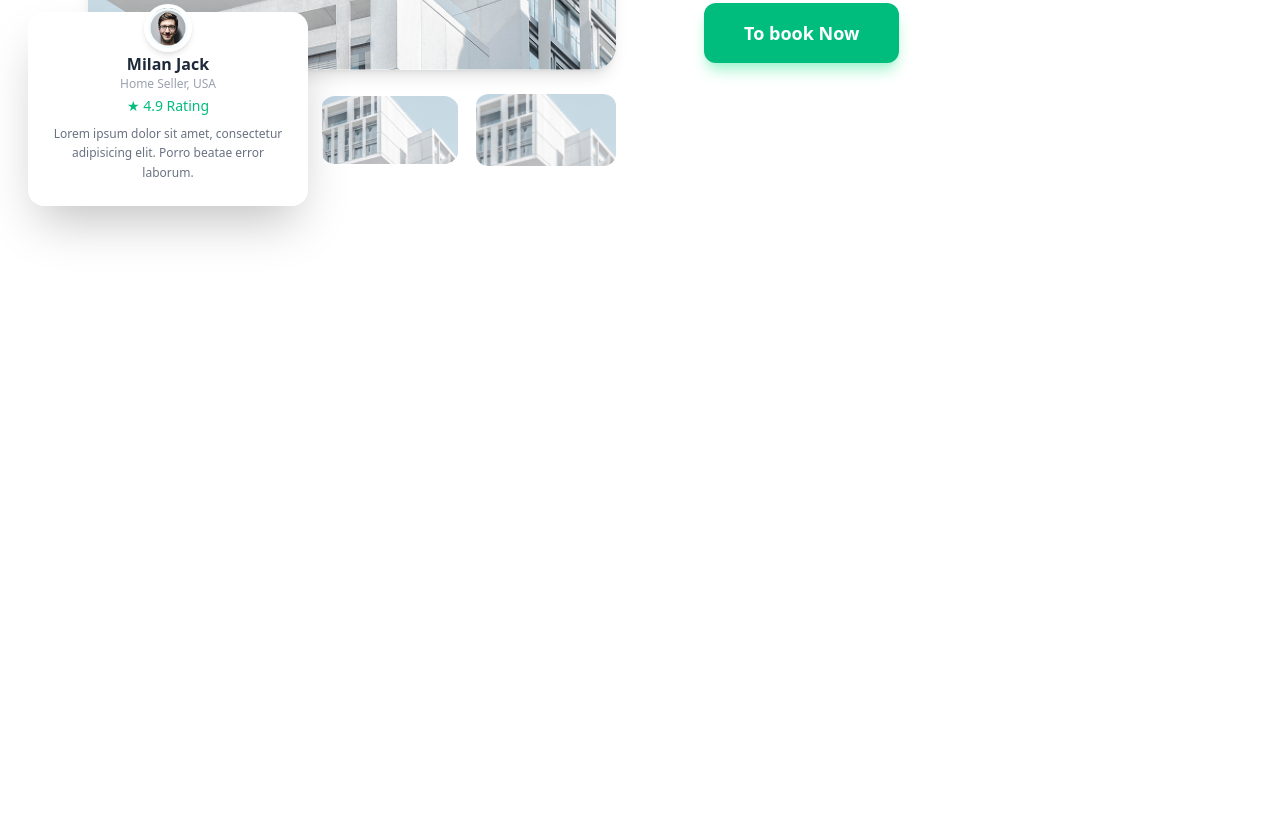
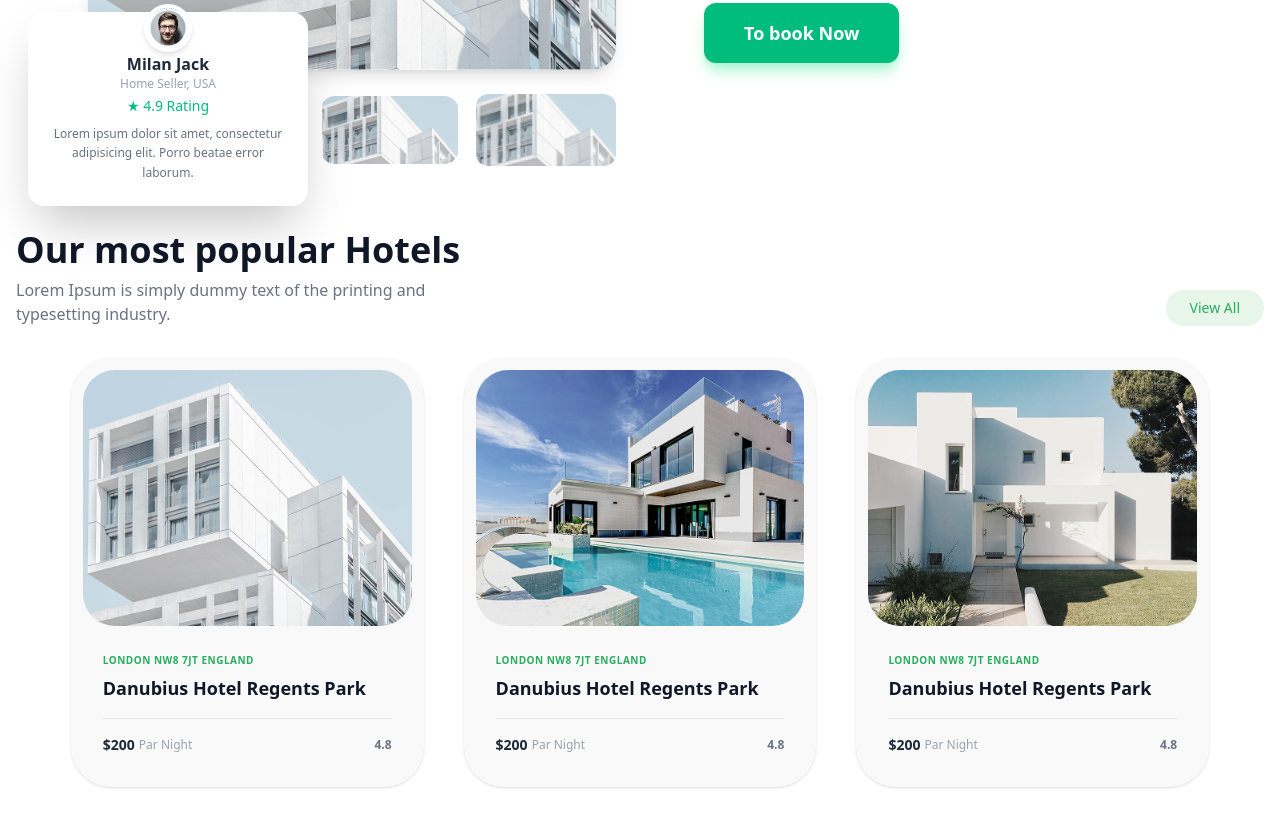
Before and after one commit to kosimovMuhammad/projectt, a website: page src/index-2.html in a window 1280 px wide. Shown: the part 492-1319 px from the top of the page. Before the commit the page ends 800 px from the top, so only its background shows below. Drawn offline with nearby package versions, Linux system fonts and the light colour scheme; files that its build step writes are made by us from their sources.

Commit message:
branch-2 section-2

```diff
--- a/src/index-2.html
+++ b/src/index-2.html
@@ -33,7 +33,7 @@
         <img src="./Mask group (2).png" class="w-35 h-18 rounded-xl object-cover">
       </div>
 
-      <div class="absolute -bottom-10 -left-15 bg-white p-6 rounded-2xl shadow-2xl max-w-[280px]">
+      <div class="absolute -bottom-10 -left-15 bg-white p-6 rounded-2xl shadow-2xl max-w-70">
         <div class="relative">
             <img src="./Ellipse 1594.png" class="w-12 h-12 rounded-full border-4 border-white absolute -top-12 left-1/2 -translate-x-1/2 shadow-md">
             <div class="text-center mt-4">
@@ -75,5 +75,108 @@
 
   </div>
   </section>
+
+<section class="max-w-7xl mx-auto px-4 py-10 bg-white">
+
+  <div class="flex flex-col sm:flex-row justify-between items-start sm:items-end mb-8 gap-4">
+    <div class="space-y-2">
+      <h2 class="text-3xl sm:text-4xl font-bold text-gray-900">Our most popular Hotels</h2>
+      <p class="text-gray-500 text-sm sm:text-base max-w-md">
+        Lorem Ipsum is simply dummy text of the printing and typesetting industry.
+      </p>
+    </div>
+    <button class="bg-[#e8f5e9] text-[#27ae60] px-6 py-2 rounded-full text-sm font-medium hover:bg-green-100 transition">
+      View All
+    </button>
+  </div>
+
+  <div class="lg:flex justify-center gap-10">
+  <div class="">
+
+    <div class="bg-[#f9f9f9] rounded-[2.5rem] overflow-hidden p-3 shadow-sm hover:shadow-md transition-all">
+      <img src="./image (1).png"
+           alt="Hotel"
+           class="w-full h-64 object-cover rounded-4xl">
+
+      <div class="p-5">
+        <span class="text-[#27ae60] text-[10px] font-bold uppercase tracking-wider">London NW8 7JT England</span>
+        <h3 class="text-lg font-bold text-gray-900 mt-1 mb-4">Danubius Hotel Regents Park</h3>
+
+        <div class="flex items-center justify-between border-t border-gray-200 pt-4">
+          <div class="flex items-center space-x-1">
+            <span class="text-sm font-bold text-gray-800">$200</span>
+            <span class="text-xs text-gray-400 font-normal">Par Night</span>
+          </div>
+
+          <div class="flex items-center space-x-2">
+            <div class="flex text-red-400 text-[10px]">
+              <i class="fas fa-star"></i><i class="fas fa-star"></i><i class="fas fa-star"></i><i class="fas fa-star"></i><i class="far fa-star text-gray-300"></i>
+            </div>
+            <span class="text-xs font-bold text-gray-500">4.8</span>
+          </div>
+        </div>
+      </div>
+    </div>
+
+    </div>
+  <div class="">
+
+    <div class="bg-[#f9f9f9] rounded-[2.5rem] overflow-hidden p-3 shadow-sm hover:shadow-md transition-all">
+      <img src="./image (2).png"
+           alt="Hotel"
+           class="w-full h-64 object-cover rounded-4xl">
+
+      <div class="p-5">
+        <span class="text-[#27ae60] text-[10px] font-bold uppercase tracking-wider">London NW8 7JT England</span>
+        <h3 class="text-lg font-bold text-gray-900 mt-1 mb-4">Danubius Hotel Regents Park</h3>
+
+        <div class="flex items-center justify-between border-t border-gray-200 pt-4">
+          <div class="flex items-center space-x-1">
+            <span class="text-sm font-bold text-gray-800">$200</span>
+            <span class="text-xs text-gray-400 font-normal">Par Night</span>
+          </div>
+
+          <div class="flex items-center space-x-2">
+            <div class="flex text-red-400 text-[10px]">
+              <i class="fas fa-star"></i><i class="fas fa-star"></i><i class="fas fa-star"></i><i class="fas fa-star"></i><i class="far fa-star text-gray-300"></i>
+            </div>
+            <span class="text-xs font-bold text-gray-500">4.8</span>
+          </div>
+        </div>
+      </div>
+    </div>
+
+    </div>
+  <div class="">
+
+    <div class="bg-[#f9f9f9] rounded-[2.5rem] overflow-hidden p-3 shadow-sm hover:shadow-md transition-all">
+      <img src="./image (3).png"
+           alt="Hotel"
+           class="w-full h-64 object-cover rounded-4xl">
+
+      <div class="p-5">
+        <span class="text-[#27ae60] text-[10px] font-bold uppercase tracking-wider">London NW8 7JT England</span>
+        <h3 class="text-lg font-bold text-gray-900 mt-1 mb-4">Danubius Hotel Regents Park</h3>
+
+        <div class="flex items-center justify-between border-t border-gray-200 pt-4">
+          <div class="flex items-center space-x-1">
+            <span class="text-sm font-bold text-gray-800">$200</span>
+            <span class="text-xs text-gray-400 font-normal">Par Night</span>
+          </div>
+
+          <div class="flex items-center space-x-2">
+            <div class="flex text-red-400 text-[10px]">
+              <i class="fas fa-star"></i><i class="fas fa-star"></i><i class="fas fa-star"></i><i class="fas fa-star"></i><i class="far fa-star text-gray-300"></i>
+            </div>
+            <span class="text-xs font-bold text-gray-500">4.8</span>
+          </div>
+        </div>
+      </div>
+    </div>
+
+    </div>
+    </div>
+</section>
+
 </body>
 </html>
```
